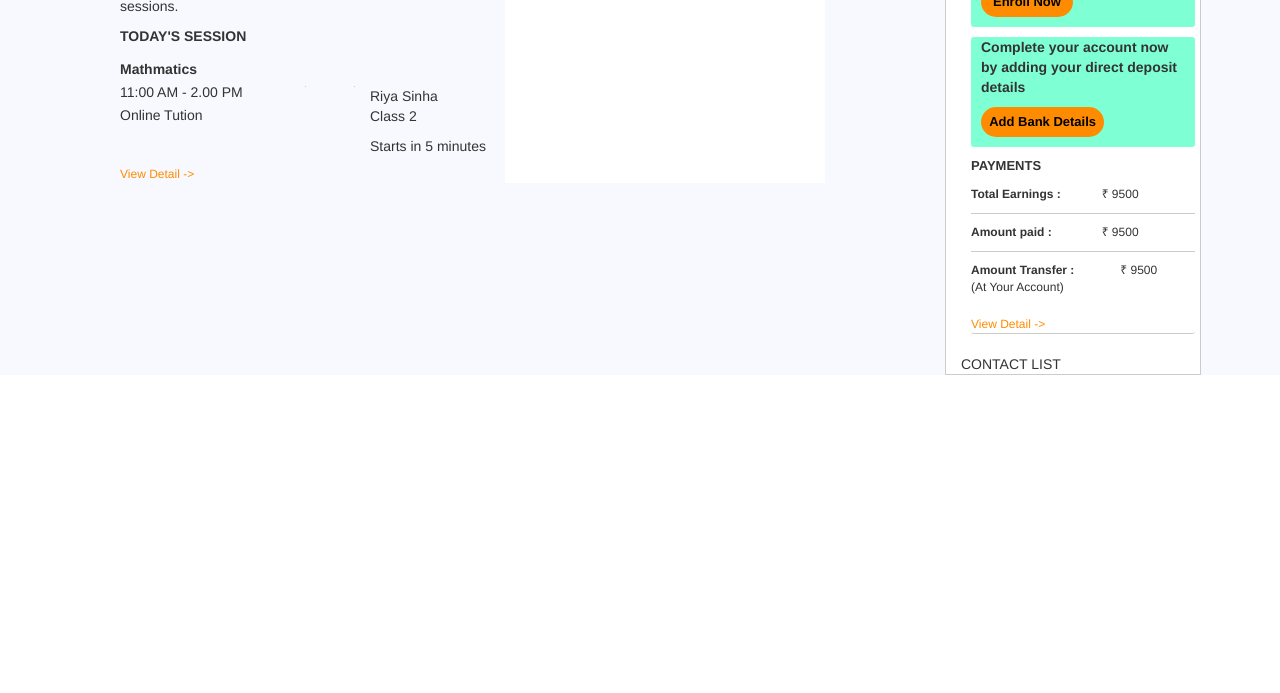
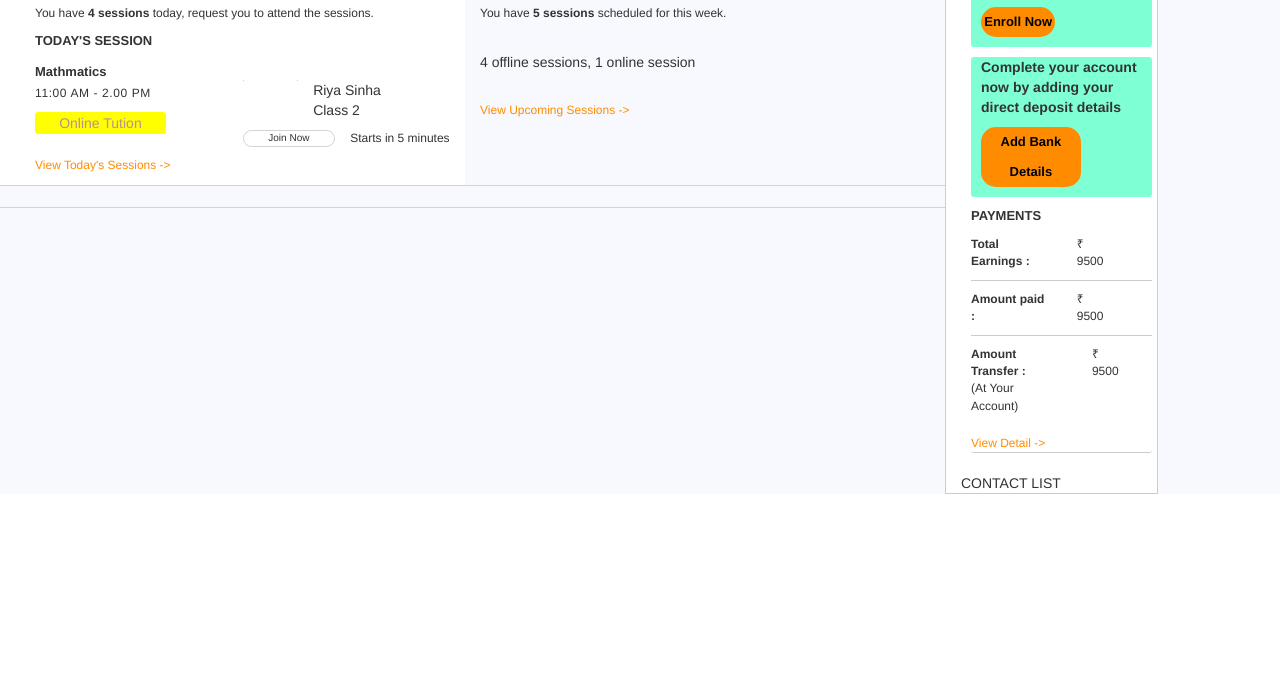
Before and after one commit to Rubitiwari/tutor-dashboard, a plain HTML site: page src/index.html in a window 1280 px wide. Shown: the part 107-800 px from the top of the page. Drawn offline with nearby package versions, Linux system fonts and the light colour scheme; files whose address does not match are found by name.

Commit message:
basic left side block done with css

```diff
--- a/src/index.html
+++ b/src/index.html
@@ -40,25 +40,24 @@
         <div class="flex-container background">
             <div class="row flex-container full-width">
                 <div class="col-sm-9 user-session-block">
-                    <div class="row flex-container center">
-                        <div class="col-sm-5 user-session">
+                    <div class="row flex-container center border-bottom">
+                        <div class="col-sm-6 user-session-details" style="padding-left: 5rem;">
                             <div class="greeting-label">Hi, Mr Sunil God Morning!</div>
                             <div class="clear"></div>
                             <div class="detail">You have <span class="bold">4 sessions</span> today, request you to attend the sessions.</div>
                             <div class="clear"></div>
-                            <div class="bold">TODAY'S SESSION</div>
+                            <div class="bold medium-font-size">TODAY'S SESSION</div>
                             <div class="clear"></div>
                             <div class="row">
                                 <div class="col-sm-6 subject-detail">
                                     <div class="minor-clear"></div>
-                                    <div class="subject-name bold">Mathmatics</div>
+                                    <div class="bold medium-font-size">Mathmatics</div>
                                     <div class="minor-clear"></div>
                                     <div class="session-timing">11:00 AM - 2.00 PM</div>
-                                    <div class="minor-clear"></div>
+                                    <div class="clear"></div>
                                     <div class="online-tution">Online Tution</div>
                                 </div>
                                 <div class="col-sm-6 user-details">
-                                    <div class="clear"></div>
                                     <div class="clear"></div>
                                     <div class="clear"></div>
                                     <div class="row">
@@ -72,41 +71,64 @@
                                     </div>
                                     <div class="clear"></div>
                                     <div class="row">
-                                        <div class="col-sm-3 join-now">
-
+                                        <div class="col-sm-5 join-now">
+                                            Join Now
                                         </div>
-                                        <div class="col-sm-9 user-name">
+                                        <div class="col-sm-7 user-name">
                                             <div class="starts">Starts in 5 minutes</div>
                                         </div>
                                     </div>
                                 </div>
                             </div>
                             <div class="clear"></div>
-                            <div class="view-detail">View Detail -></div>
+                            <div class="view-detail">View Today's Sessions -></div>
+                            <div class="clear"></div>
                         </div>
-                        <div class="col-sm-4 upcoming-sessions">Test</div>
+                        <div class="col-sm-6 upcoming-sessions">
+                            <div class="greeting-label">Upcoming Sessions</div>
+                            <div class="clear"></div>
+                            <div class="detail">You have <span class="bold">5 sessions</span> scheduled for this week.</div>
+                            <div class="clear"></div>
+                            <div class="clear"></div>
+                            <div class="clear"></div>
+                            <div class="session-number">4 offline sessions, 1 online session</div>
+                            <div class="clear"></div>
+                            <div class="clear"></div>
+                            <div class="clear"></div>
+                            <div class="view-detail">View Upcoming Sessions -></div>
+                            <div class="clear"></div>
+                        </div>
+                    </div>
+                    <div class="clear"></div>
+                    <div class="clear"></div>
+                    <div class="row flex-container center border-bottom">
+                        <div class="col-sm-7 completed-session-block">
+
+                        </div>
+                        <div class="col-sm-5 account-overview-block">
+                        </div>
                     </div>
                 </div>
-                <div class="col-sm-2" style="width: 20%; background-color: #ffffff; border: 1px solid #cccccc;">
-                    <section style="margin: 1rem; border-radius: 3px; width: 100%; display: flex; background-color: aquamarine; flex-direction: column" class="center">
-                        <div style="width: 90%;font-size: 1.4rem; font-weight: bold;" class="flex-container center">
+                <div class="col-sm-2 right-detail">
+                    <section class="center fitzee-block">
+                        <div class="flex-container center fitzee-label">
                             Fitjee Certification for Tutors
                         </div>
-                        <div style="width: 41%; font-size: 1.3rem; font-weight: bold; background-color: darkorange; margin: 1rem; text-align: center; line-height: 3rem; border-radius: 15px;" class="flex-container center">
-                            <a style="color: #000; text-decoration: none;" href="#">Enroll Now</a>
+                        <div class="flex-container center enroll-button">
+                            <a href="#">Enroll Now</a>
                         </div>
                     </section>
-                    <section style="margin: 1rem; border-radius: 3px; width: 100%; display: flex; background-color: aquamarine; flex-direction: column" class="center">
-                        <div style="width: 90%; margin-left: 1rem; font-size: 1.4rem; font-weight: bold;" class="flex-container center">
+                    <section class="center account-block">
+                        <div class="flex-container center fitzee-label">
                             Complete your account now by adding your direct deposit details
                         </div>
-                        <div style="width: 55%; font-size: 1.3rem; font-weight: bold; background-color: darkorange; margin: 1rem; text-align: center; line-height: 3rem; border-radius: 15px;" class="flex-container center">
-                            <a style="color: #000; text-decoration: none;" href="#">Add Bank Details</a>
+                        <div class="flex-container center earning-button">
+                            <a href="#">Add Bank Details</a>
                         </div>
                     </section>
                     <section class="payments">
                         <div class="row">
-                            <div class="col-sm-4" style="font-weight: bold; font-size: 1.3rem;">PAYMENTS</div>
+                            <div class="col-sm-4 bold medium-font-size">PAYMENTS</div>
                         </div>
                         <div class="clear"></div>
                         <div class="row total-earning-block" style="margin: 0rem;">
--- a/src/styles/index.css
+++ b/src/styles/index.css
@@ -1,5 +1,6 @@
 html{
-  font-size: 75%
+  font-size: 75%;
+  color: #000000;
 }
 .background {
    background-color: ghostwhite;
@@ -9,6 +10,9 @@ html{
 }
 .bold {
   font-weight: bold;
+}
+.medium-font-size {
+  font-size: 1.3rem;
 }
 .minor-clear {
   height: .3rem;
@@ -54,18 +58,119 @@ li a {
 .wallet-amount {
 
 }
+.border-bottom {
+  border-bottom: 1px solid lightgray;
+}
 
 .user-session-block {
   width: 80%;
 }
-.user-session {
+.user-session-details {
+  background-color: #FFFFFF;
 }
-
-.upcoming-sessions {
-  background-color: #FFFFFF;
+.greeting-label {
+  font-size: 2rem;
+  font-weight: 200;
+  padding-top: 2rem;
+  color: #000000;
+}
+.detail {
+  font-weight: 200;
+  font-size: 1.2rem;
+}
+.session-number {
 
 }
+.session-timing {
+  font-size: 1.2rem;
+  letter-spacing: 0.06rem;
+}
+.online-tution {
+  border: 1px solid yellow;
+  background: yellow;
+  display: flex;
+  justify-content: center;
+  border-radius: 3px;
+  width: 68%;
+  color: rosybrown;
+}
+.join-now {
+  font-size: 1rem;
+  border: 1px solid lightgray;
+  border-radius: 10px;
+  display: flex;
+  justify-content: center;
+  align-content: center;
+}
+.starts {
+  font-size: 1.2rem;
+}
+.subject-detail {
 
+}
+.user-details {
+
+}
+.name {
+
+}
+.student-class {
+
+}
+.join-now {
+
+}
+.user-name {
+
+}
+.upcoming-sessions {
+}
+.right-detail {
+  width: 20%;
+  background-color: #ffffff;
+  border: 1px solid #cccccc;
+}
+.fitzee-block {
+  margin: 1rem;
+  border-radius: 3px;
+  width: 100%;
+  display: flex;
+  background-color: aquamarine;
+  flex-direction: column
+}
+.fitzee-label {
+  width: 90%;
+  margin-left: 1rem;
+  font-size: 1.4rem;
+  font-weight: bold;
+}
+.enroll-button {
+  width: 41%;
+  font-size: 1.3rem;
+  font-weight: bold;
+  background-color: darkorange;
+  margin: 1rem;
+  text-align: center;
+  line-height: 3rem;
+  border-radius: 15px;
+}
+.earning-button {
+  width: 55%;
+  font-size: 1.3rem;
+  font-weight: bold;
+  background-color: darkorange;
+  margin: 1rem;
+  text-align: center;
+  line-height: 3rem;
+  border-radius: 15px;
+}
+.enroll-button a, .earning-button a {
+  color: #000;
+  text-decoration: none;
+}
+.account-block {
+  margin: 1rem; border-radius: 3px; width: 100%; display: flex; background-color: aquamarine; flex-direction: column
+}
 .payments {
   margin: 1rem;
   border-radius: 3px;
```
